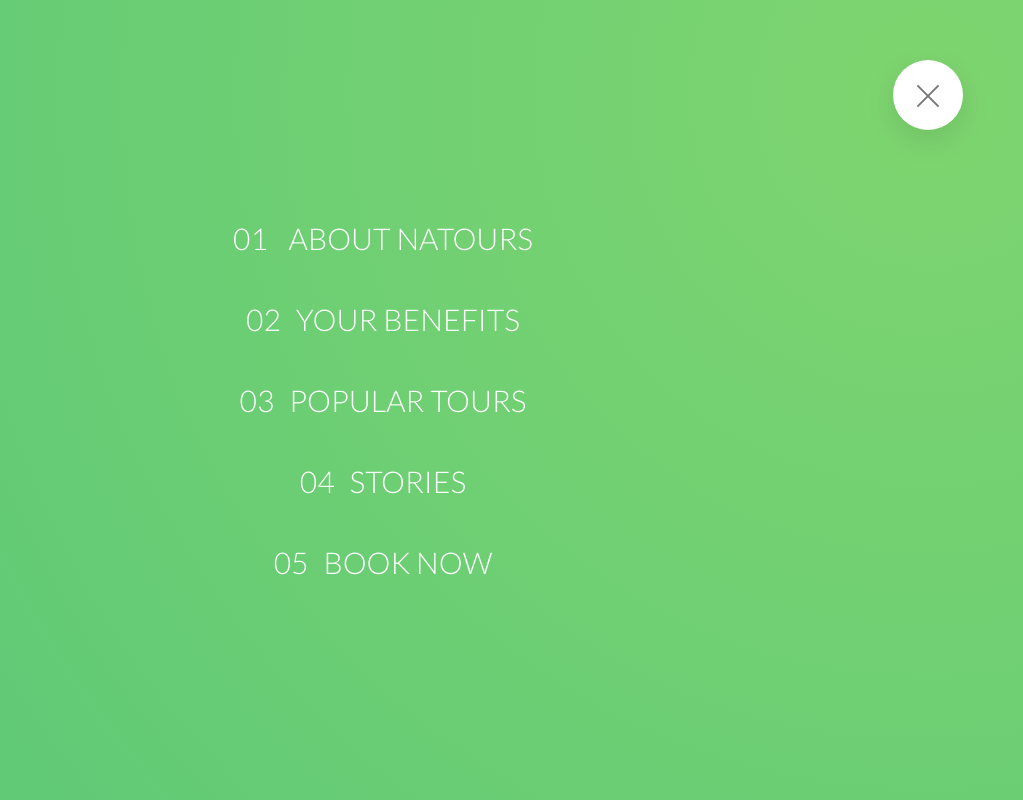
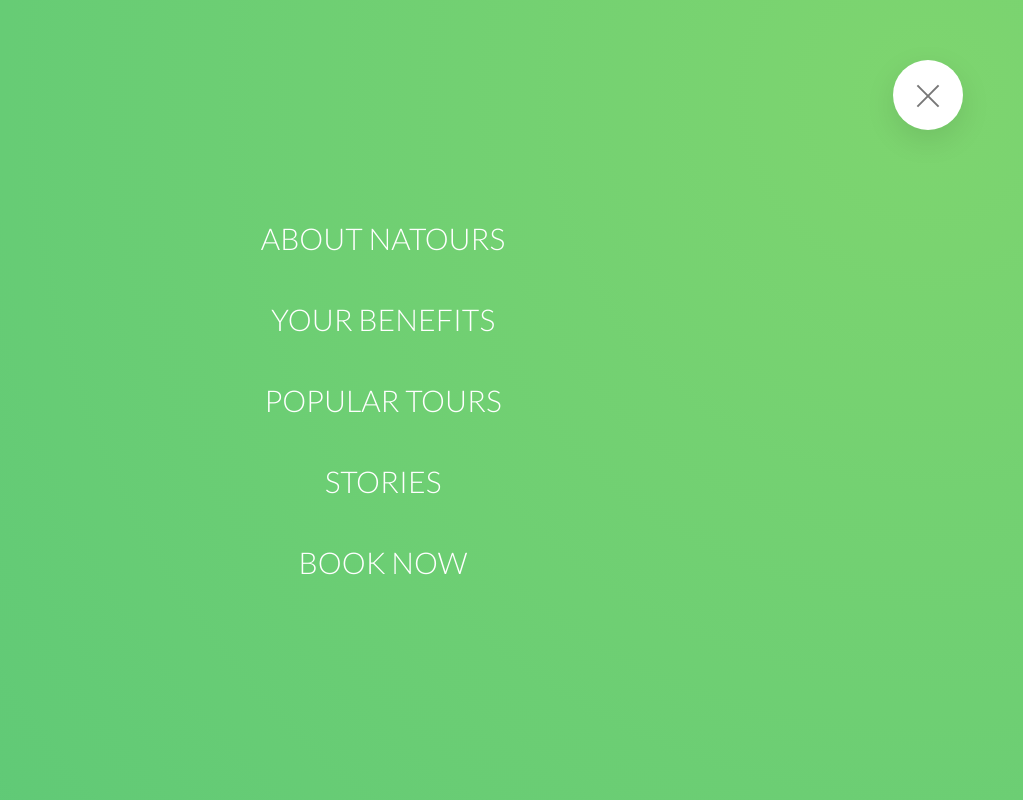
Before and after one commit to idhow/Natours, a website: page index.html in a window 1280 px wide. Both pictures are taken after a click on the label 1185 px from the left and 95 px from the top of the page. Shown: the top 800 px of the page, without its empty margins (257-1280 px from the left). Drawn offline with Linux system fonts and the light colour scheme.

Commit message:
fix navbar

```diff
--- a/index.html
+++ b/index.html
@@ -24,11 +24,11 @@
 
       <nav class="navigation__nav">
         <ul class="navigation__list">
-          <li class="navigation__item"><a href="#" class="navigation__link"><span>01</span> About Natours</a></li>
-          <li class="navigation__item"><a href="#" class="navigation__link"><span>02</span>Your benefits</a></li>
-          <li class="navigation__item"><a href="#" class="navigation__link"><span>03</span>Popular tours</a></li>
-          <li class="navigation__item"><a href="#" class="navigation__link"><span>04</span>Stories</a></li>
-          <li class="navigation__item"><a href="#" class="navigation__link"><span>05</span>Book now</a></li>
+          <li class="navigation__item"><a href="#" class="navigation__link">About Natours</a></li>
+          <li class="navigation__item"><a href="#" class="navigation__link">Your benefits</a></li>
+          <li class="navigation__item"><a href="#" class="navigation__link">Popular tours</a></li>
+          <li class="navigation__item"><a href="#" class="navigation__link">Stories</a></li>
+          <li class="navigation__item"><a href="#" class="navigation__link">Book now</a></li>
         </ul>
       </nav>
     </div>
@@ -399,9 +399,7 @@
           <div class="col-1-of-2">
             <p class="footer__copyright">
               Built by <a href="#" class="footer__link">Idho Widya</a> on his course <a href="#" class="footer__link">Advanced
-              CSS and Sass</a>. Copyright &copy; by Jonas Schmedtmann. You are 100% allowed to use this
-              webpage for both personal and commercial use, but not to claim it as your own design. Original
-              author of this design is Jonas Schmedtmann.
+              CSS and Sass</a>. Copyright &copy; by Jonas Schmedtmann.
           </p>
           </div>
         </div>
```
